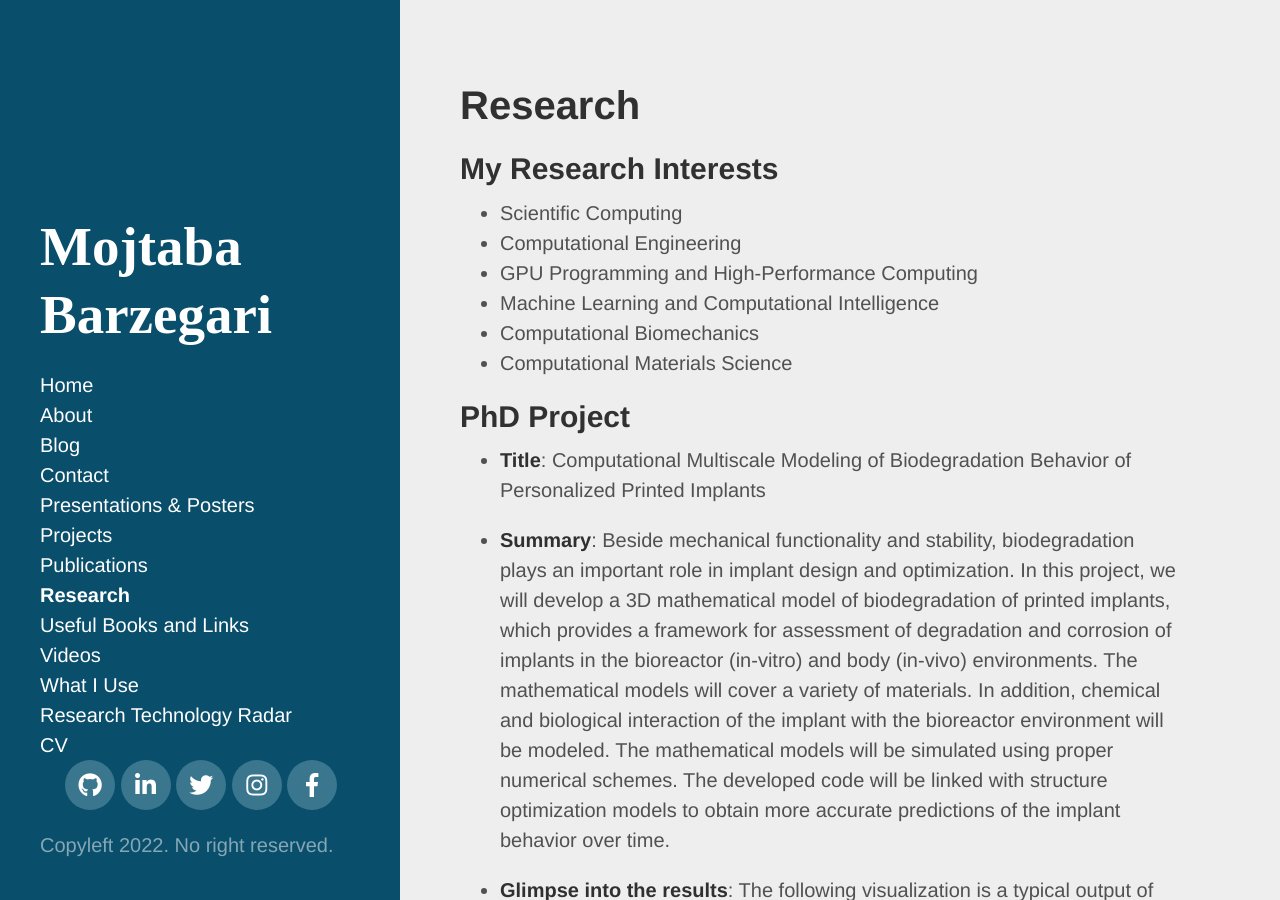
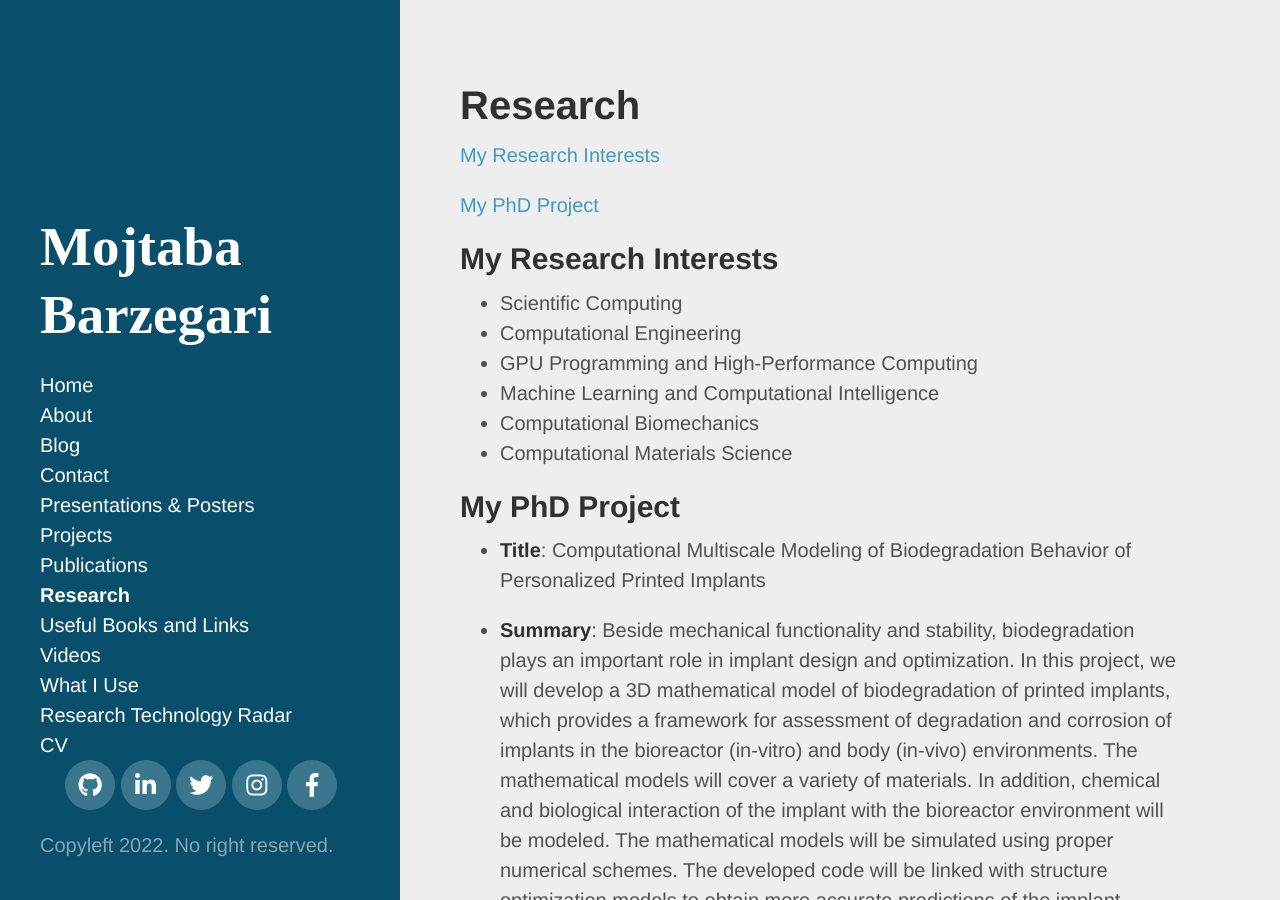
Before and after one commit to mbarzegary/mbarzegary.github.io, a Jekyll site: the page built from research.md, in a window 1280 px wide and 900 px high. Built offline with Jekyll 4.4.1, drawn with Linux system fonts in a browser that asks for light colours; nearby versions of some CDN libraries; some web fonts are replaced.

Commit message:
add table of content to research page

```diff
--- a/research.md
+++ b/research.md
@@ -3,7 +3,11 @@ layout: page
 title: Research
 ---
 
-## My Research Interests
+[My Research Interests](#interests)
+
+[My PhD Project](#phd_project)
+
+## <a name="interests"></a> My Research Interests
 
 * Scientific Computing
 * Computational Engineering
@@ -13,7 +17,7 @@ title: Research
 * Computational Materials Science
 
 
-## PhD Project
+## <a name="phd_project"></a> My PhD Project
 
 * **Title**: Computational Multiscale Modeling of Biodegradation Behavior of Personalized Printed Implants
 
```
Also changed, not shown: 2 other files.
